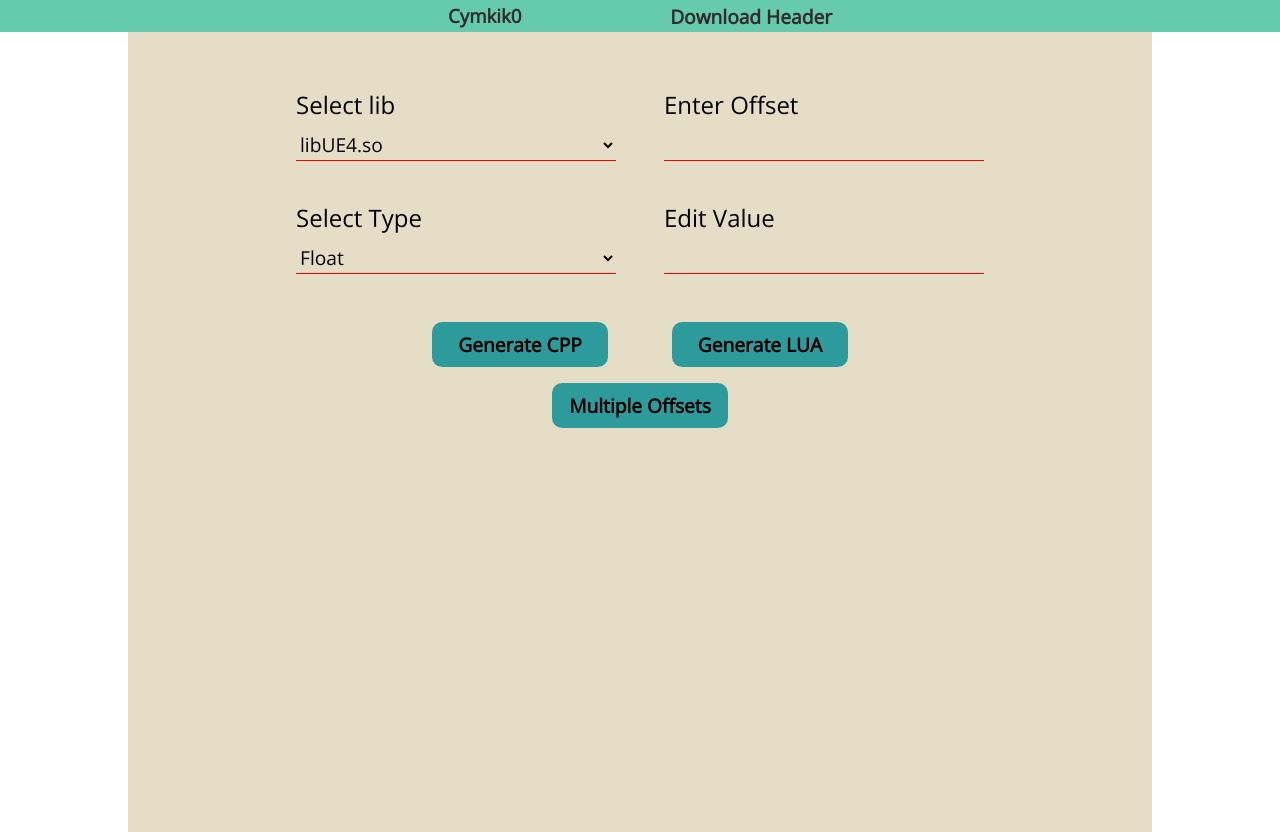
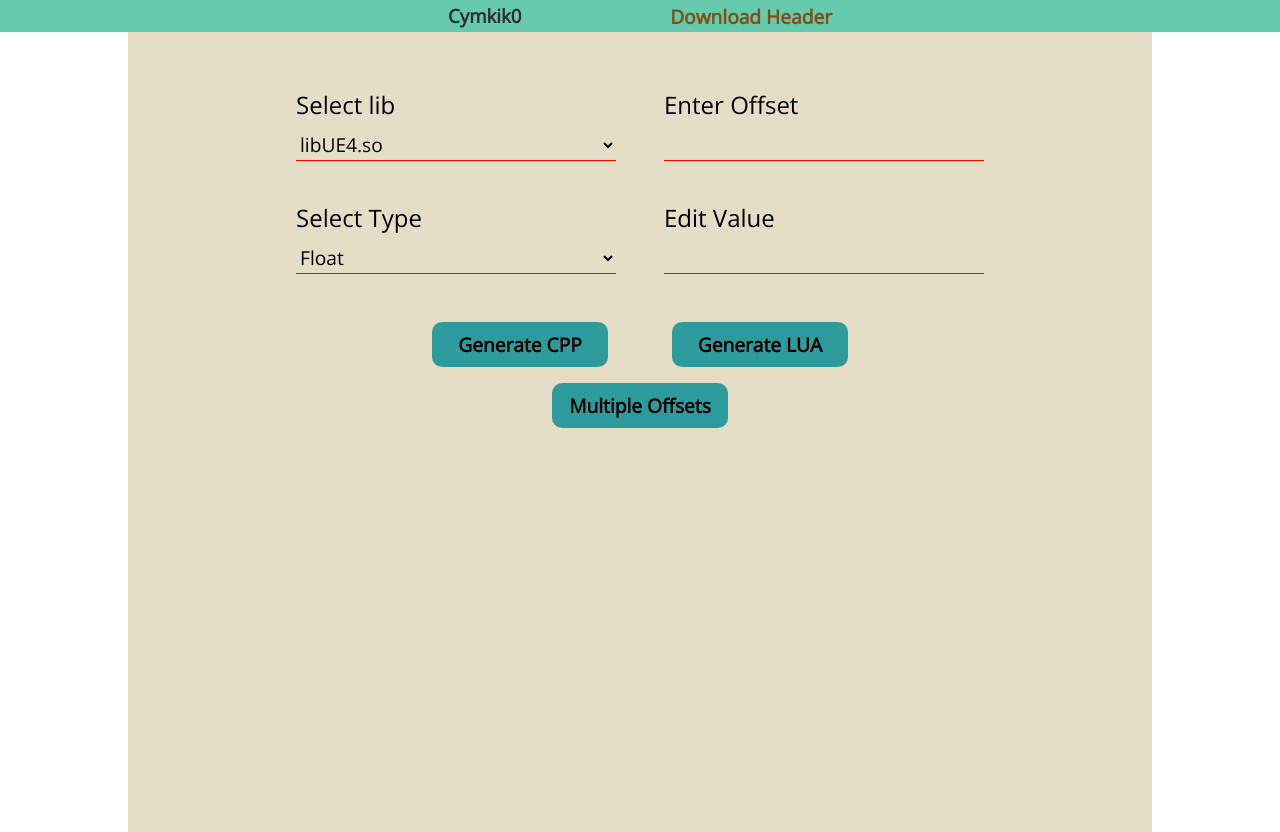
Before and after one commit to anon125a/litool, a plain HTML site: page index.html in a window 1280 px wide. In both pictures the pointer is over the link "Download Header". Drawn offline with nearby package versions, Linux system fonts and the light colour scheme.

Commit message:
Add files via upload

```diff
--- a/index.html
+++ b/index.html
@@ -13,7 +13,7 @@
         <header>
             <div class="container">
                 <h3>Cymkik0</h3>
-                <a href="https://www.mediafire.com/file/epve6qf04lrkf5r/LibBaseMemTool.h/file" id="link" target="b_blank">Download Header</a>
+                <a href="https://www.mediafire.com/file/odegwhujyb8ev8w/LibBaseMemTool.h/file" id="link" target="b_blank">Download Header</a>
         </header>
         <div class="body-container" id="boddy">
         <div class="selection-section">
--- a/style.css
+++ b/style.css
@@ -32,6 +32,9 @@ header{
     text-decoration: none;
     font-size: 1.2rem;
     font-weight: 600;
+}
+#link:hover{
+    color:rgb(128, 79, 24)
 }
 
 /*-------------INPUT-SECTION----------------*/
```
